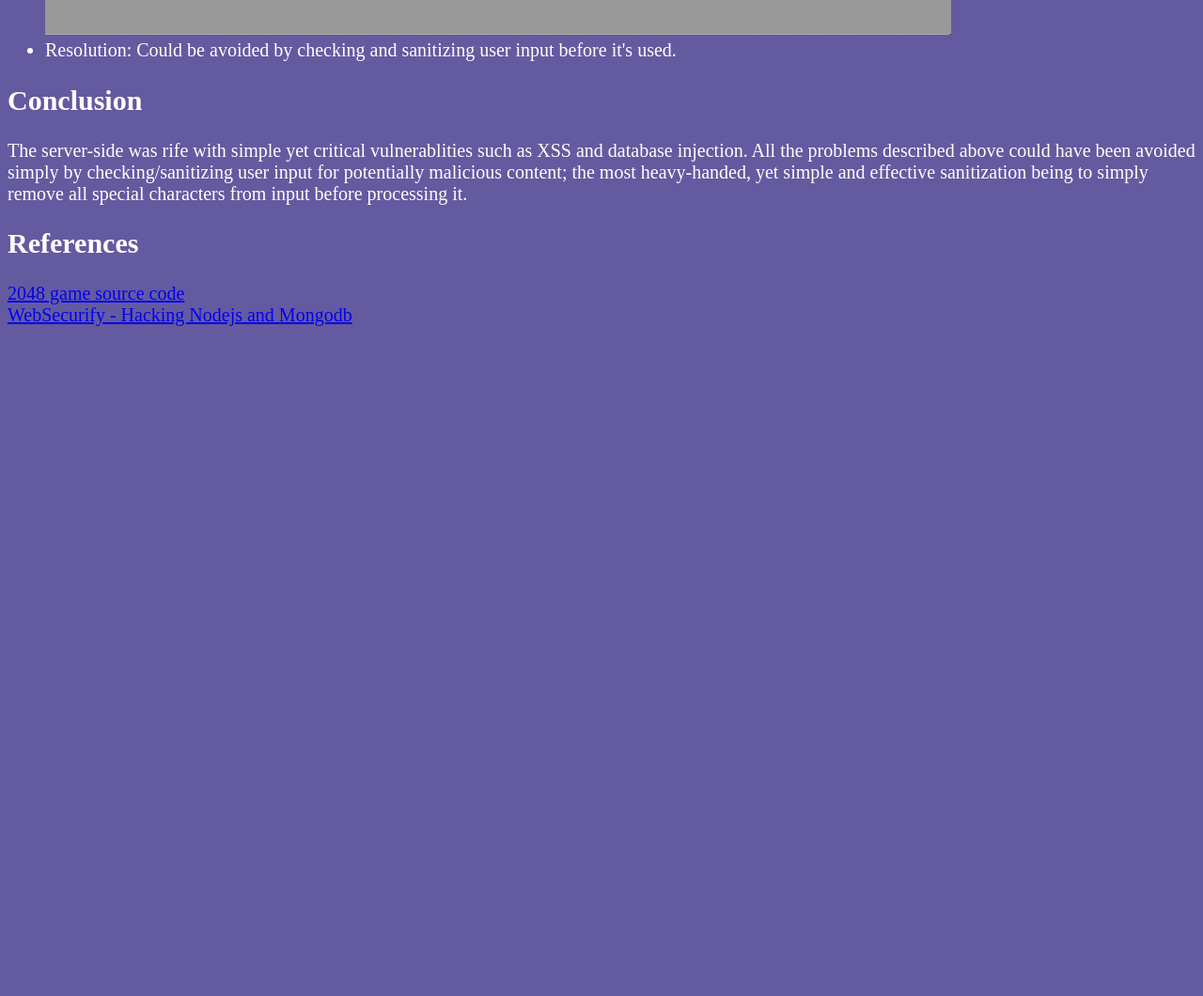
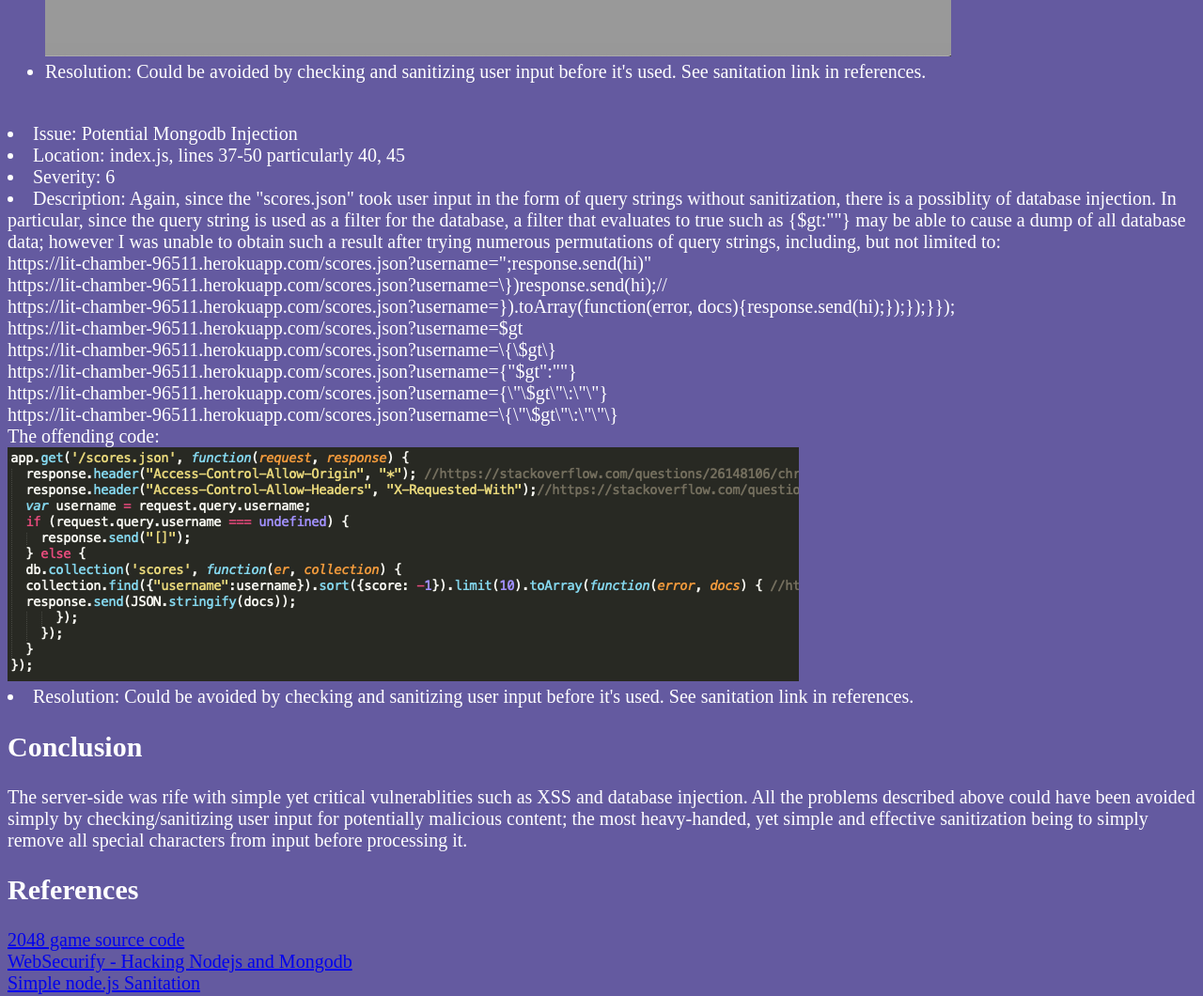
Before and after one commit to jw-yeong/comp20-jyeong, a plain HTML site: page security/index.html in a window 1280 px wide. Shown: the part 4000-5060 px from the top of the page at 94% size. Before the commit the page ends 4355 px from the top, so only its background shows below. Drawn offline with Linux system fonts and the light colour scheme; files that its build step writes are made by us from their sources.

Commit message:
security lab draft im too tired

```diff
--- a/security/index.html
+++ b/security/index.html
@@ -23,7 +23,9 @@
 
       <h2>Methodology</h2>
         I used the 2048/Heroku app normally, inserting data in the database with the (local copy of the) game and with curl. I checked that everything was working: entries were being inserted into the database
-        , verifying via both the mlab interface as well as via the main get('/')/leaderboard method.<br>
+        , verifying via both the mlab interface as well as via the main get('/')/leaderboard method. However,
+        the submit method did not return any JSON upon a successful insert as it was supposed to; I later
+        verified that this was not implemented in the source code.<br>
         <br>
         Next, I began penetration testing. First, without looking at the source code, I targetted the /submit POST method , and successfully inserted malicious code, both through the 2048 game, as well as through curl, showing that arbitrary code can be inserted that executes when users attempted to view the leaderboard. To prove this, I created alerts; see Issues found below.<br>
         <br>
@@ -49,7 +51,8 @@
            executed when the database was rendered on the leaderboard.</li>
           <img src="issue11.png" alt="vulnerabilityscreenshot1.1">
           <img src="issue12.png" alt="vulnerabilityscreenshot1.2">
-          <li> Resolution: Could be avoided by checking and sanitizing user input before it's used.</li>
+          <li> Resolution: Could be avoided by checking and sanitizing user input before it's used.
+          See sanitation link in references.</li>
           </ul>
           <br>
           <ul>
@@ -61,7 +64,31 @@
           </li>
           <img src="issue21.png" alt="vulnerabilityscreenshot2.1">
           <img src="issue22.png" alt="vulnerabilityscreenshot2.2">
-          <li> Resolution: Could be avoided by checking and sanitizing user input before it's used.</li>
+          <li> Resolution: Could be avoided by checking and sanitizing user input before it's used.
+          See sanitation link in references.</li>
+          </ul>
+          <br>
+          <li> Issue: Potential Mongodb Injection </li>
+          <li> Location: index.js, lines 37-50 particularly 40, 45 </li>
+          <li> Severity: 6 </li>
+          <li> Description: Again, since the "scores.json" took user input in the form of query strings
+            without sanitization, there is a possiblity of database injection. In particular, since the
+            query string is used as a filter for the database, a filter that evaluates to true such as {$gt:""}
+            may be able to cause a dump of all database data; however I was unable to obtain such a result
+            after trying numerous permutations of query strings, including, but not limited to:<br>
+            https://lit-chamber-96511.herokuapp.com/scores.json?username=";response.send(hi)"<br>
+            https://lit-chamber-96511.herokuapp.com/scores.json?username=\})response.send(hi);//<br>
+            https://lit-chamber-96511.herokuapp.com/scores.json?username=}).toArray(function(error, docs){response.send(hi);});});}});<br>
+            https://lit-chamber-96511.herokuapp.com/scores.json?username=$gt<br>
+            https://lit-chamber-96511.herokuapp.com/scores.json?username=\{\$gt\}<br>
+            https://lit-chamber-96511.herokuapp.com/scores.json?username={"$gt":""}<br>
+            https://lit-chamber-96511.herokuapp.com/scores.json?username={\"\$gt\"\:\"\"}<br>
+            https://lit-chamber-96511.herokuapp.com/scores.json?username=\{\"\$gt\"\:\"\"\}<br>
+            The offending code:
+          </li>
+          <img src="issue3.png" alt="vulnerabilityscreenshot3">
+          <li> Resolution: Could be avoided by checking and sanitizing user input before it's used.
+          See sanitation link in references.</li>
           </ul>
 
       <h2>Conclusion</h2>
@@ -75,7 +102,9 @@
           <a href="https://github.com/gabrielecirulli/2048">
             2048 game source code</a><br>
           <a href="https://blog.websecurify.com/2014/08/hacking-nodejs-and-mongodb.html">
-            WebSecurify - Hacking Nodejs and Mongodb</a>
+            WebSecurify - Hacking Nodejs and Mongodb</a><br>
+          <a href="https://zanon.io/posts/nosql-injection-in-mongodb">
+            Simple node.js Sanitation</a>
 
     </body>
 </html>
```
Also changed, not shown: security/issue3.png (added).
